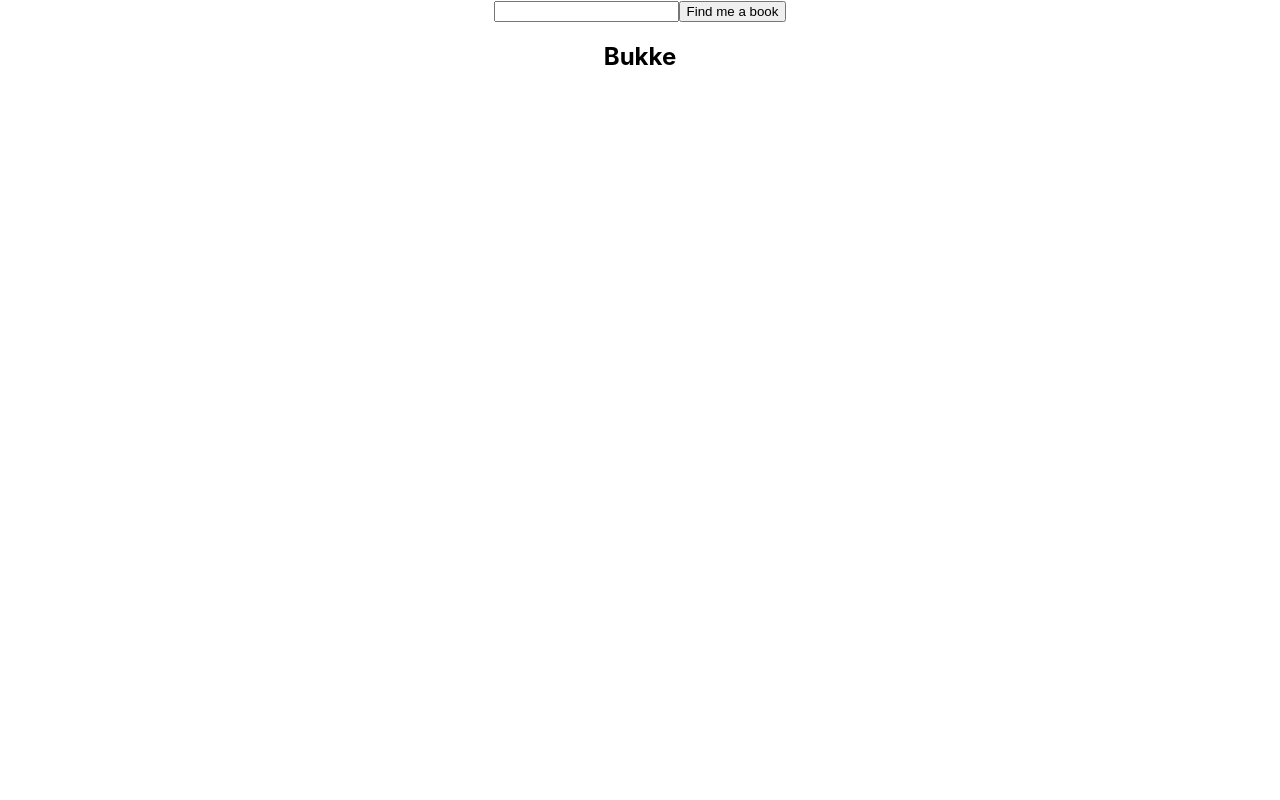
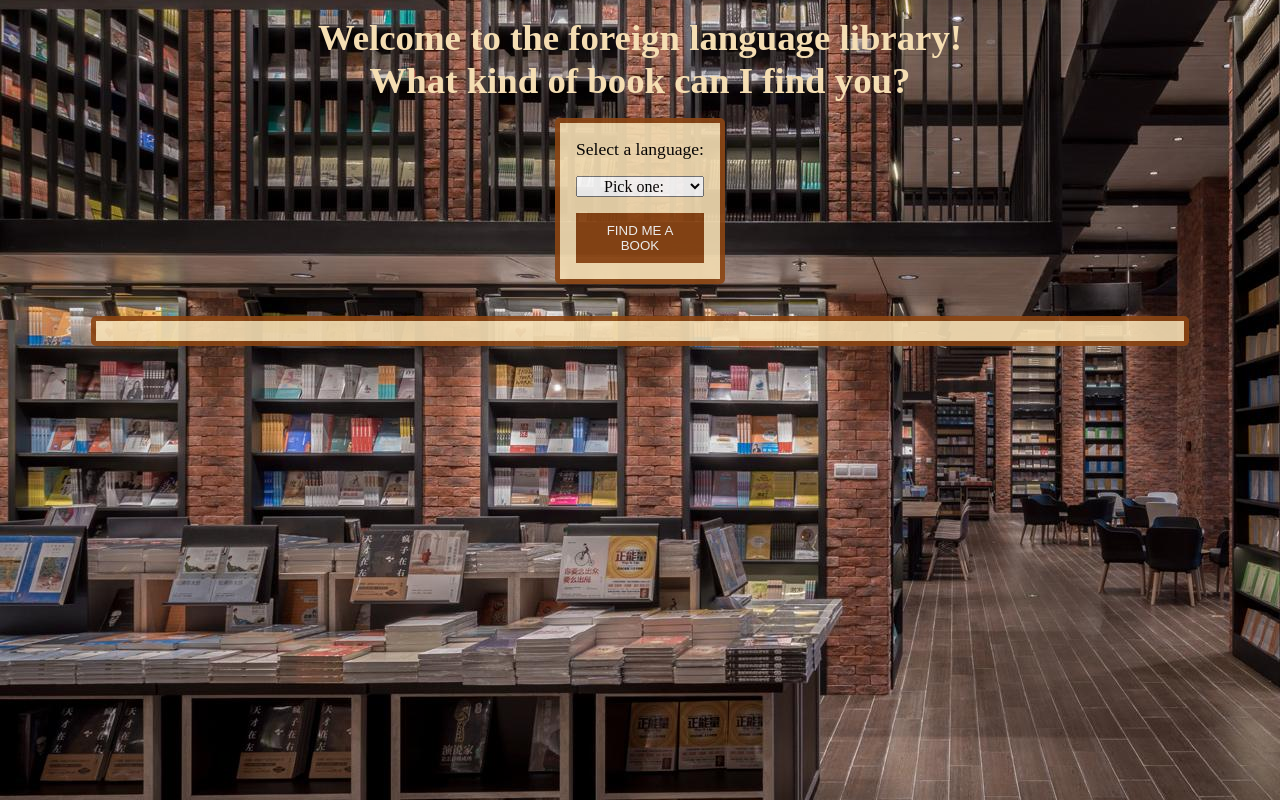
Before and after one commit to GHWhite419/galenWhiteProject3, a React (Create React App) app: page / in a window 1280 px wide. Built offline with nearby package versions, Linux system fonts and the light colour scheme; no server answers.

Commit message:
Page is styled, needs some touch-up on code to finish up

```diff
--- a/src/App.css
+++ b/src/App.css
@@ -32,7 +32,80 @@
   from {
     transform: rotate(0deg);
   }
+
   to {
     transform: rotate(360deg);
   }
 }
+
+/* Custom styles */
+@import url('https://fonts.googleapis.com/css2?family=Playfair+Display&display=swap');
+
+body {
+  background-image: url(../assets/cafe.jpg);
+  background-position-y: -9rem;
+  font-family: 'Playfair Display', serif;
+}
+
+h1 {
+  color: wheat;
+  font-size: 2.3rem;
+  max-width: 45rem;
+  margin: 1rem auto;
+}
+
+form {
+  background: wheat;
+  display: flex;
+  flex-direction: column;
+  width: 10rem;
+  margin: 0 auto;
+  border-radius: 5px;
+  border: 5px solid saddlebrown;
+  opacity: .9;
+}
+
+form>* {
+  margin: 1rem;
+}
+
+label {
+  font-size: 1.1rem;
+}
+
+select {
+  font-family: inherit;
+  text-align: center;
+  margin: 0 1rem;
+  font-size: 1rem;
+}
+
+option {
+  font-size: 1rem;
+}
+
+button {
+  text-transform: uppercase;
+  background-color: saddlebrown;
+  color: white;
+  padding: .5rem;
+  border: 2px solid saddlebrown;
+}
+
+button:active {
+  background-color: white;
+  color: saddlebrown;
+}
+
+/* button:active {
+  color: firebrick;
+} */
+
+.results {
+  background-color: wheat;
+  opacity: .9;
+  width: 85%;
+  margin: 2rem auto;
+  border-radius: 5px;
+  border: 5px solid saddlebrown;
+}
--- a/src/App.js
+++ b/src/App.js
@@ -4,9 +4,10 @@ import './App.css';
 function App() {
   return (
     <div className="App">
-      {/* Add a main for semantic content */}
-     <BookInfo />
-     {/* BookInfo will be rendered here. */}
+      <main>
+        <h1>Welcome to the foreign language library! What kind of book can I find you?</h1>
+        <BookInfo />
+      </main>
     </div>
   );
 }
--- a/src/components/BookInfo.js
+++ b/src/components/BookInfo.js
@@ -7,38 +7,47 @@ const BookInfo = () => {
 
     // Create API call using axios. We'll use state to capture the book's data as well as the language the user selected. We'll also use side effect since we're fetching external information.
 
-    // const [book, setBook] = useState({});
-    // const [language, setLanguage] = useState(null);
-
+    const [getBook, setBook] = useState('');
+    const [getLanguage, setLanguage] = useState('');
+    const [message, setMessage] = useState('');
 
 
     useEffect(() => {
         axios({
-            url: 'https://openlibrary.org/search.json?q=language:rus',
+            url: `https://openlibrary.org/search.json?q=language:${getLanguage.toLowerCase().slice(0, 3)}`,
             method: 'GET',
             dataResponse: 'json',
             params: {
                 limit: 30,
-                // subject_type
             }
         })
             .then((resp) => {
-                console.log(resp.data.docs);
-                const randomBook = () => {
-                    const randomNum = Math.floor(Math.random() * resp.data.docs.length);
-                    // console.log(resp.data.docs[randomNum])
-                    console.log(resp.data.docs[randomNum].title)
-                }
-                randomBook();
+                const randomNum = Math.floor(Math.random() * resp.data.docs.length);
+                const bookTitle = resp.data.docs[randomNum];
+                setBook(bookTitle);
+            }).then(() => {
+                setMessage(
+                    `I found the following book for you, which has a ${getLanguage} translation:`
+                )
             })
-    }, [])
+        // .then will conditionally display the results on the page, along with a little message.
+        // Add a throw/catch method which will render on the page instead of the above message.
+    }, [getLanguage]);
+
+    const getFormLang = (e, formLanguage) => {
+        e.preventDefault();
+        setLanguage(formLanguage);
+    }
 
     return (
         <>
-            <Form />
-            {/* This component will be used to display the form in which the user will select their preferred language. */}
-            <DisplayBook />
-            {/* Here we'll define a prop for the book's title, which will be displayed in the app using this component. */}
+            <Form getFormLang={getFormLang}
+            />
+            <DisplayBook
+                displayMessage={message}
+                bookName={getBook.title}
+                // bookLanguage={getLanguage}
+            />
         </>
     )
 }
--- a/src/components/DisplayBook.js
+++ b/src/components/DisplayBook.js
@@ -1,7 +1,13 @@
-const DisplayBook = () => {
+const DisplayBook = (props) => {
     return (
-        <h2>Bukke</h2>
-        // Here we will render the results of the form and the API call. We'll use props to display the book's title. As stretch goals we'll display an image of the book cover, its reading level, rating, and/or genre.
+        <div className="results">
+            <h2>
+                {props.displayMessage}
+            </h2>
+            {/* <h2>I found the following book for you, which has a {props.bookLanguage} translation:</h2> */}
+            <h3>{props.bookName}</h3>
+            {/* Here we will render the results of the form and the API call. We'll use props to display the book's title. As stretch goals we'll display an image of the book cover, its reading level, rating, and/or genre. */}
+        </div>
     )
 }
 
--- a/src/components/Form.js
+++ b/src/components/Form.js
@@ -1,10 +1,23 @@
-const Form = () => {
+import {useState} from 'react';
+
+const Form = (props) => {
+    const [langChoice, setLangChoice] = useState('');
+    const handleChoice = (e) => {
+        setLangChoice(e.target.value);
+    }
+
     return (
         // Create select form. We will use props to pass the details of the form back to BookInfo. The primary option in the form will be 'language'.
-        <form action="">
-            <label htmlFor=""></label>
-            <input type="select" />
-            <button type="button">Find me a book</button>
+        <form onSubmit={(e) => props.getFormLang(e, langChoice)}>
+            <label htmlFor="bookLanguage">Select a language:</label>
+            <select name="bookLanguage" id="bookLanguage" value={langChoice} onChange={handleChoice}>
+                <option value="" disabled>Pick one:</option>
+                <option value="French">French</option>
+                <option value="Spanish">Spanish</option>
+                <option value="German">German</option>
+                <option value="Russian">Russian</option>
+            </select>
+            <button type="submit">Find me a book</button>
         </form>
     )
 }
```
Also changed, not shown: 1 other file (tests, documents, lock files or other folders).
